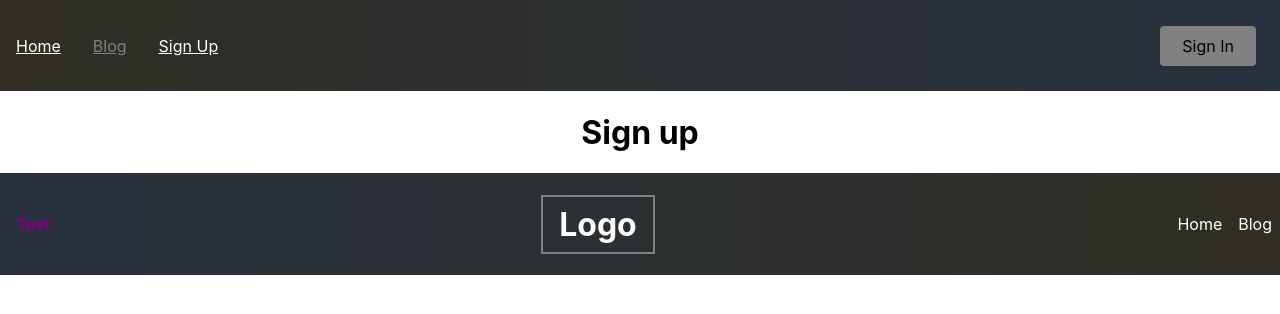
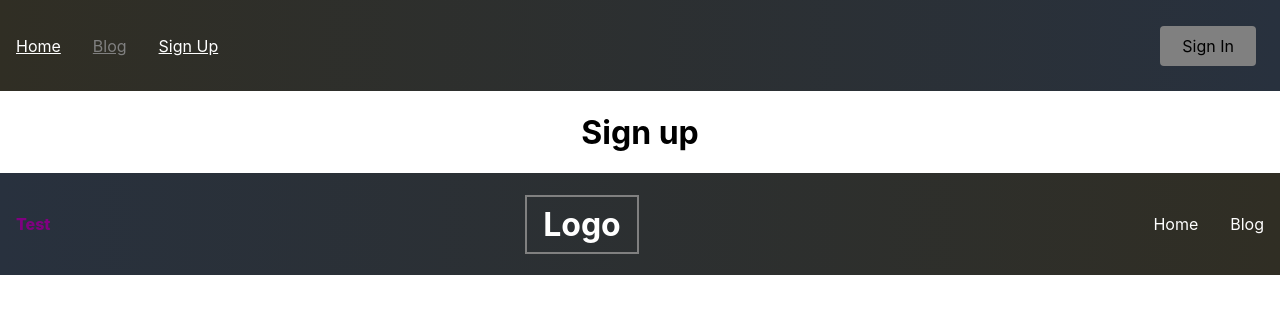
Before and after one commit to coronel08/react-progress-bar, a React (Create React App) app: page /signUp in a window 1280 px wide. Shown: the top 314 px of the page. Built offline with nearby package versions, Linux system fonts and the light colour scheme.

Commit message:
Fixed css gap in styling

```diff
--- a/src/components/Footer.js
+++ b/src/components/Footer.js
@@ -30,7 +30,7 @@ const BarStyles = {
     Logo: styled.h1`
         border: 2px solid gray;
         padding: 0.5rem 1rem;
-        @media only screen and (max-width: 600px){
+        @media screen and (max-width: 600px){
             display:none;
         }
     `,
@@ -40,7 +40,7 @@ const BarStyles = {
     `,
 
     Item: styled.li`
-        padding: 0 .5rem;
+        padding: 0 1rem;
         cursor: pointer;
     `,
 
--- a/src/index.css
+++ b/src/index.css
@@ -5,6 +5,7 @@ body {
     sans-serif;
   -webkit-font-smoothing: antialiased;
   -moz-osx-font-smoothing: grayscale;
+  overflow-x: hidden;
 }
 
 code {
```
